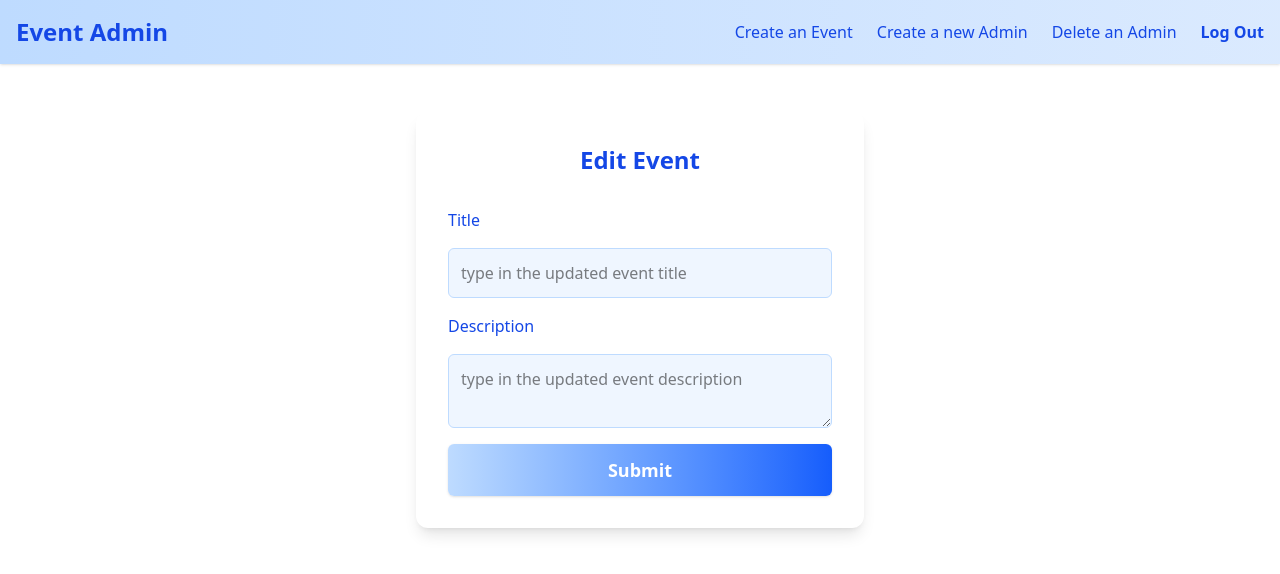
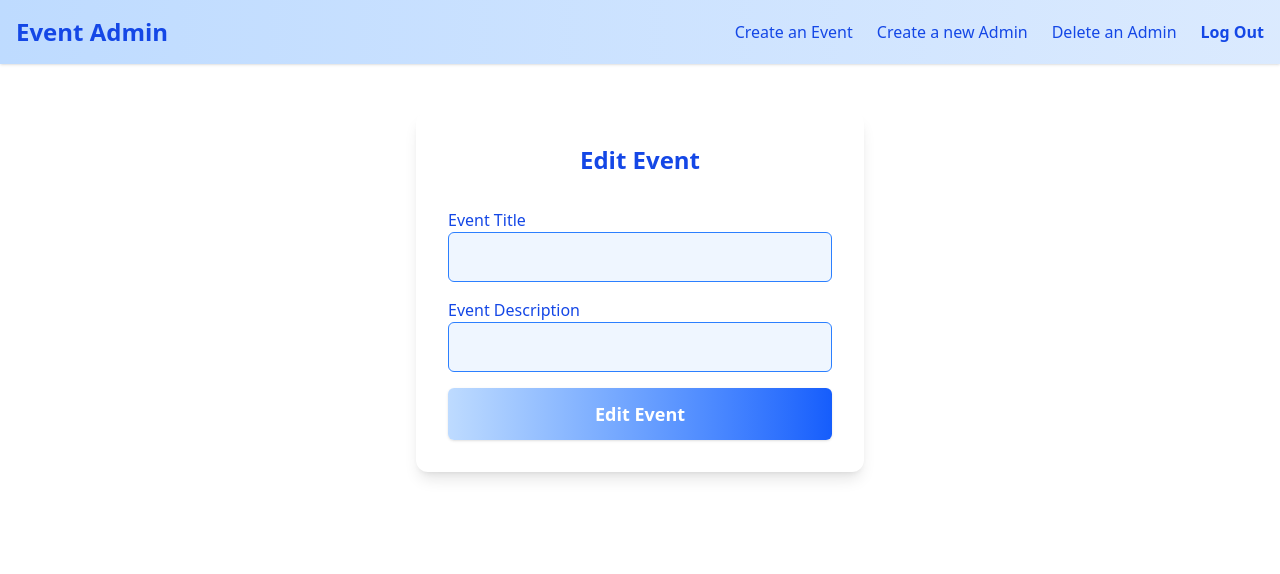
Before and after one commit to maki-ni/Event-app, a React (Vite) app in the folder client/: page /event/edit/1 in a window 1280 px wide. Shown: the top 574 px of the page. Built offline with nearby package versions, Linux system fonts and the light colour scheme; sample sign-in values are in the browser's storage.

Commit message:
removed the autocomplete featur for admin logins and event savs

```diff
--- a/client/src/components/FormBase.jsx
+++ b/client/src/components/FormBase.jsx
@@ -9,7 +9,7 @@ function FormBase({ title, fields, onSubmit, test, redirectLocation,error, butto
 
                     <label key={inputProps.id} className="form-label" htmlFor={inputProps.id}>
                         {label}
-                        <input className="form-input" {...inputProps} />
+                        <input className="form-input" {...inputProps}  />
                     </label>
 
                 ))}
--- a/client/src/pages/AdminDelete.jsx
+++ b/client/src/pages/AdminDelete.jsx
@@ -2,12 +2,16 @@
 import { useState } from "react";
 import { useNavigate } from "react-router-dom";
 import Navbar from "../components/Navbar";
-
+import FormBase from "../components/FormBase";
 
 function AdminDelete() {
     const navigate = useNavigate();
     const [userID, setUserID] = useState("");
+    const fields = [
+        { label: "Username", name: "userID", type: "text", value: userID, onChange: e=> setUserID(e.target.value), id: "userID", autoComplete: "off" ,required: true }
 
+
+    ]
     const handleDelete = async (e) => {
         e.preventDefault();
         try {
@@ -37,28 +41,8 @@ function AdminDelete() {
     return (
         <>
             <Navbar></Navbar>
-        <form
-            className="form-base"
-            onSubmit={handleDelete}
-        >
-            <h2 className="form-h2">Admin Delete</h2>
-            <label htmlFor="userID" className="form-label">Username</label>
-            <input
-                type="text"
-                id="userID"
-                name="userID"
-                value={userID}
-                onChange={e => setUserID(e.target.value)}
-                autoComplete="username"
-                className="form-input"
-            />
-            <button
-                type="submit"
-                className="form-button-delete"
-            >
-                Delete Admin
-            </button>
-            </form>
+            <FormBase title="Admin Delete" fields={fields} test="" redirectLocation="" error=""  onSubmit={handleDelete} buttonText="Remove" />
+
             </>
     )
 }
--- a/client/src/pages/AdminLogin.jsx
+++ b/client/src/pages/AdminLogin.jsx
@@ -11,8 +11,8 @@ function AdminLogin() {
 
     //list of fields
     const fields = [
-        { label: "Username", name: "userID", type: "text", value: userID, onChange: e=> setUserID(e.target.value), id: "userID", required: true },
-        {label: "Password", name: "password", type: "password",id: "password" ,value: password, onChange: e=> setPassword(e.target.value), required: true}
+        { label: "Username", name: "userID", type: "text", value: userID, onChange: e=> setUserID(e.target.value), id: "userID", autoComplete: "off", required: true },
+        {label: "Password", name: "password", type: "password",id: "password" ,value: password, onChange: e=> setPassword(e.target.value),autoComplete: "password",  required: true}
 
     ]
     const handleLogin = async (e) => {
@@ -44,39 +44,7 @@ function AdminLogin() {
         <>
             <FormBase title="Admin Login" fields={fields} test="Not an Admin?" redirectLocation="/event" error={error}  onSubmit={handleLogin} buttonText="Login" />
 
-        {/* <form
-            className="form-base"
-            onSubmit={handleLogin}
-        >
-            <h2 className="form-h2">Admin Login</h2>
-            {error && <div className="text-red-700 text-sm text-center mb-2">{error}</div>}
-            <label htmlFor="userID" className="form-label">Username</label>
-            <input
-                type="text"
-                id="userID"
-                name="userID"
-                value={userID}
-                onChange={e => setUserID(e.target.value)}
-                autoComplete="username"
-                className="form-input"
-            />
-            <label htmlFor="password" className="form-label">Password</label>
-            <input
-                type="password"
-                id="password"
-                name="password"
-                value={password}
-                onChange={e => setPassword(e.target.value)}
-                autoComplete="current-password"
-                className="form-input"
-            />
-            <button
-                type="submit"
-                className="form-button"
-            >
-                Login
-            </button>
-            </form> */}
+
             </>
     )
 }
--- a/client/src/pages/CreateAdmin.jsx
+++ b/client/src/pages/CreateAdmin.jsx
@@ -2,13 +2,18 @@ import { useState } from "react";
 
 import Navbar from "../components/Navbar";
 import { useNavigate } from "react-router-dom";
-
+import FormBase from "../components/FormBase";
 
 function CreateAdmin() {
     const navigate = useNavigate();
     const [userID, setUserID] = useState("");
     const [password, setPassword] = useState("");
     const [error, setError] = useState("");
+    const fields = [
+        { label: "Username", name: "userID", type: "text", value: userID, onChange: e=> setUserID(e.target.value), id: "userID", autoComplete: "off",required: true },
+        {label: "New Password", name: "password", type: "password",id: "password" ,value: password, onChange: e=> setPassword(e.target.value),autoComplete: "password", required: true}
+
+    ]
     async function handleAdminCreation(e) {
         e.preventDefault();
         try {
@@ -44,37 +49,8 @@ function CreateAdmin() {
     return (
         <>
             <Navbar></Navbar>
-            <form
-                onSubmit={handleAdminCreation}
-                className="form-base"
-            >
-                <h2 className="form-h2">Create Admin</h2>
-                {error && <div className="text-red-700 text-sm text-center mb-2">{error}</div>}
-                <label htmlFor="userID" className="form-label">New userID</label>
-                <input
-                    type="text"
-                    id="userID"
-                    name="userID"
-                    value={userID}
-                    onChange={e => setUserID(e.target.value)}
-                    className="form-input"
-                />
-                <label htmlFor="password" className="form-label">New Password</label>
-                <input
-                    type="password"
-                    id="password"
-                    name="password"
-                    value={password}
-                    onChange={e => setPassword(e.target.value)}
-                    className="form-input"
-                />
-                <button
-                    type="submit"
-                    className="form-button"
-                >
-                    Create Admin
-                </button>
-            </form>
+            <FormBase title="Create Admin" fields={fields} test="" redirectLocation="/admin" error={error}  onSubmit={handleAdminCreation} buttonText="Create Admin" />
+
             </>
     )
 }
--- a/client/src/pages/CreateEvent.jsx
+++ b/client/src/pages/CreateEvent.jsx
@@ -2,11 +2,16 @@ import { useState } from "react";
 
 import Navbar from "../components/Navbar";
 import { useNavigate } from "react-router-dom";
-
+import FormBase from "../components/FormBase";
 function CreateEvent() {
     const navigate = useNavigate();
     const [title, setTitle] = useState("");
     const [description, setDescription] = useState("");
+    const fields = [
+        { label: "Event Title", name: "title", type: "text", value: title, onChange: e=> setTitle(e.target.value), id: "title", autoComplete: "off", required: true },
+        { label: "Event Description", name: "description", type: "text", value: description, onChange: e=> setDescription(e.target.value), id: "description",autoComplete: "off",  required: true }
+
+    ]
     async function handleEventCreation(e) {
         e.preventDefault();
         try {
@@ -29,7 +34,8 @@ function CreateEvent() {
     return (
         <>
             <Navbar />
-            <form
+            <FormBase title="Create Event" fields={fields} test="" redirectLocation="/admin" error=""  onSubmit={handleEventCreation} buttonText="Create Event" />
+            {/* <form
                 onSubmit={handleEventCreation}
                 className="form-base"
             >
@@ -57,7 +63,7 @@ function CreateEvent() {
                 >
                     Create
                 </button>
-            </form>
+            </form> */}
         </>
     )
 }
--- a/client/src/pages/EditEvent.jsx
+++ b/client/src/pages/EditEvent.jsx
@@ -1,12 +1,17 @@
 import { useState } from "react";
 import { useNavigate, useParams } from "react-router-dom";
-
+import FormBase from "../components/FormBase";
 import Navbar from "../components/Navbar";
 
 function EditEvent() {
     const [title, setTitle] = useState("");
     const [description, setDescription] = useState("");
     const { id } = useParams();
+    const fields = [
+        { label: "Event Title", name: "title", type: "text", value: title, onChange: e=> setTitle(e.target.value), id: "title",autoComplete: "off", required: true },
+        { label: "Event Description", name: "description", type: "text", value: description, onChange: e=> setDescription(e.target.value), id: "description",autoComplete: "off", required: true }
+
+    ]
     const navigate = useNavigate();
     const updateEvents = (e) => {
         e.preventDefault();
@@ -29,35 +34,8 @@ function EditEvent() {
     return (
         <>
             <Navbar></Navbar>
-        <form
-            className="bg-white max-w-md mx-auto mt-12 rounded-xl shadow-lg p-8 flex flex-col gap-4"
-            onSubmit={updateEvents}
-        >
-            <h2 className="text-center text-blue-700 mb-4 text-2xl font-bold">Edit Event</h2>
-            <label htmlFor="eventTitle" className="text-blue-700 font-medium">Title</label>
-            <input
-                type="text"
-                id="eventTitle"
-                placeholder="type in the updated event title"
-                value={title}
-                onChange={e => setTitle(e.target.value)}
-                className="p-3 border border-blue-200 rounded-md text-base bg-blue-50 focus:outline-none focus:border-blue-500"
-            />
-            <label htmlFor="eventDescription" className="text-blue-700 font-medium">Description</label>
-            <textarea
-                id="eventDescription"
-                placeholder="type in the updated event description"
-                value={description}
-                onChange={e => setDescription(e.target.value)}
-                className="p-3 border border-blue-200 rounded-md text-base bg-blue-50 focus:outline-none focus:border-blue-500"
-            />
-            <button
-                type="submit"
-                className="bg-gradient-to-r from-blue-200 to-blue-600 text-white rounded-md py-3 text-lg font-semibold shadow hover:from-blue-600 hover:to-blue-200 transition"
-            >
-                Submit
-            </button>
-        </form>
+            <FormBase title="Edit Event" fields={fields} test="" redirectLocation="" error=""  onSubmit={updateEvents} buttonText="Edit Event" />
+
             </>
     );
 }
```
